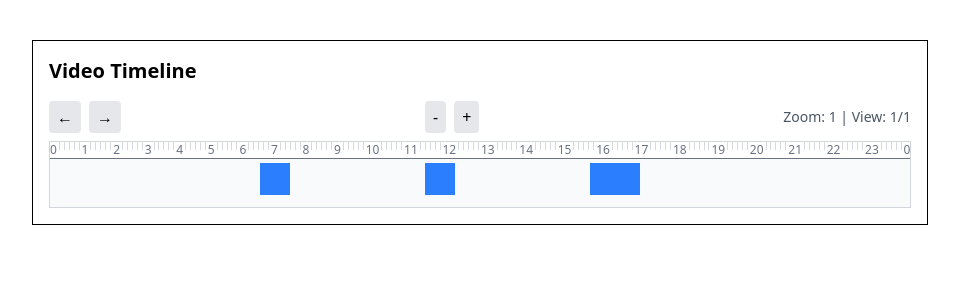
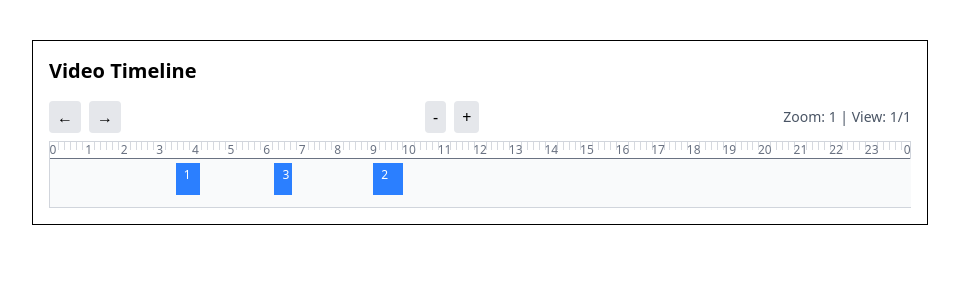
Before and after one commit to TheShenron/vodeo_player, a Preact app: page / in a window 1280 px wide. Shown: the top 300 px of the page, without its empty margins (160-1119 px from the left). Built offline with nearby package versions, Linux system fonts and the light colour scheme.

Commit message:
vide maper & timeling zoom done

```diff
--- a/src/app.jsx
+++ b/src/app.jsx
@@ -5,19 +5,19 @@ import Timeline from "./components/Timeline";
 const sampleVideos = [
   {
     id: '1',
-    name: 'Camera 1',
+    name: '1',
     start: '2025-02-23T03:30:00',
-    end: '2025-02-23T04:00:00',
+    end: '2025-02-23T04:10:00',
   },
   {
     id: '2',
-    name: 'Camera 2',
+    name: '2',
     start: '2025-02-23T09:00:00',
     end: '2025-02-23T09:50:00',
   },
   {
     id: '3',
-    name: 'Camera 2',
+    name: '3',
     start: '2025-02-23T06:15:00',
     end: '2025-02-23T06:45:00',
   },
--- a/src/components/TimeLabels.jsx
+++ b/src/components/TimeLabels.jsx
@@ -1,17 +1,24 @@
 // components/TimeLabels.js
 import { getTimeSegments } from '../utils/timeUtils';
 
-export default function TimeLabels({ zoom, width, viewIndex }) {
+export default function TimeLabels({ zoom, viewIndex, width }) {
     const times = getTimeSegments(zoom, viewIndex);
-    console.log(times)
-    console.log(width)
+
+    const start = times[0];
+    const end = times[times.length - 1];
+    const totalMinutes = end.diff(start, 'minutes').minutes;
+
+    const pixelsPerMinute = width / totalMinutes;
+    const segmentDuration = times[1].diff(times[0], 'minutes').minutes;
+    const segmentWidth = segmentDuration * pixelsPerMinute;
+
     return (
-        <div class="flex border-b text-xs text-gray-500 select-none relative">
+        <div class="flex border-b text-xs text-gray-500">
             {times.map((time, idx) => (
                 <div
                     key={idx}
                     class="flex flex-col items-center"
-                    style={{ width: `${60 / zoom}px` }}
+                    style={{ width: `${segmentWidth}px` }}
                 >
                     {time.minute === 0 ? (
                         <span>{time.toFormat('H')}</span>
--- a/src/components/Timeline.jsx
+++ b/src/components/Timeline.jsx
@@ -57,7 +57,8 @@ export default function Timeline({ videos }) {
                 class={`relative border border-gray-300 bg-white min-w-[${width}px]`}
             >
                 <TimeLabels zoom={zoom} viewIndex={viewIndex} width={width} />
-                <VideoBlocks videos={videos} zoom={zoom} viewIndex={viewIndex} />
+                <VideoBlocks videos={videos} zoom={zoom} viewIndex={viewIndex} width={width} />
+
             </div>
         </div>
     );
--- a/src/components/VideoBlocks.jsx
+++ b/src/components/VideoBlocks.jsx
@@ -1,27 +1,56 @@
-// components/VideoBlocks.js
 import { DateTime } from 'luxon';
 
-export default function VideoBlocks({ videos, zoom }) {
-    const pixelsPerMinute = zoom;
+export default function VideoBlocks({ videos, zoom, viewIndex, width }) {
+    let startHour, endHour;
+
+    if (zoom === 1) {
+        startHour = 0;
+        endHour = 24;
+    } else if (zoom === 2) {
+        startHour = viewIndex * 12;
+        endHour = startHour + 12;
+    } else if (zoom === 3) {
+        startHour = viewIndex * 6;
+        endHour = startHour + 6;
+    } else if (zoom === 4) {
+        startHour = viewIndex;
+        endHour = startHour + 1;
+    }
+
+
+    const startMinutes = startHour * 60;
+    const endMinutes = endHour * 60;
+    const totalDuration = endMinutes - startMinutes;
+    const pixelsPerMinute = width / totalDuration;
 
     return (
-        <div class="relative h-12 bg-gray-50">
-            {videos.map(video => {
+        <div class="relative h-12 bg-gray-50" style={{ width: `${width}px` }}>
+            {videos.map((video) => {
                 const start = DateTime.fromISO(video.start);
                 const end = DateTime.fromISO(video.end);
-                const startMinutes = start.hour * 60 + start.minute;
-                const duration = end.diff(start, 'minutes').minutes;
+                const videoStartMinutes = start.hour * 60 + start.minute;
+                const videoEndMinutes = end.hour * 60 + end.minute;
 
-                const left = startMinutes * pixelsPerMinute;
+                // Skip videos outside current view
+                if (videoEndMinutes <= startMinutes || videoStartMinutes >= endMinutes) {
+                    return null;
+                }
+
+                // Clamp to view bounds
+                const clampedStart = Math.max(videoStartMinutes, startMinutes);
+                const clampedEnd = Math.min(videoEndMinutes, endMinutes);
+                const duration = clampedEnd - clampedStart;
+
+                const left = (clampedStart - startMinutes) * pixelsPerMinute;
                 const width = duration * pixelsPerMinute;
 
                 return (
                     <div
                         key={video.id}
-                        class="absolute top-1 h-8 bg-blue-500 text-white text-xs px-2 py-1 overflow-hidden"
+                        class="absolute top-1 h-8 bg-blue-500 text-white text-xs px-2 py-1 overflow-hidden whitespace-nowrap"
                         style={{ left: `${left}px`, width: `${width}px` }}
                     >
-                        {/* {video.name} */}
+                        {video.name}
                     </div>
                 );
             })}
```
